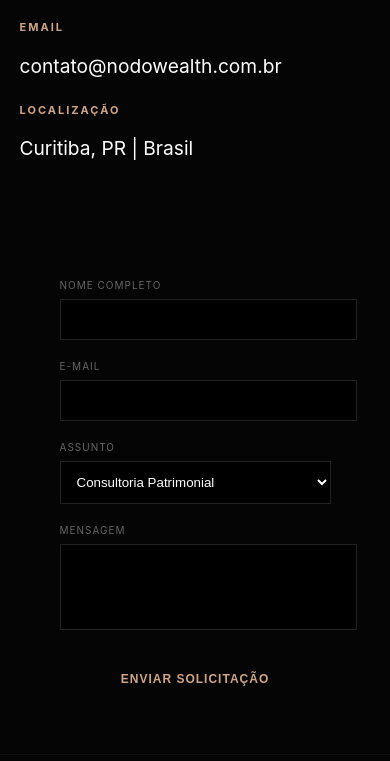
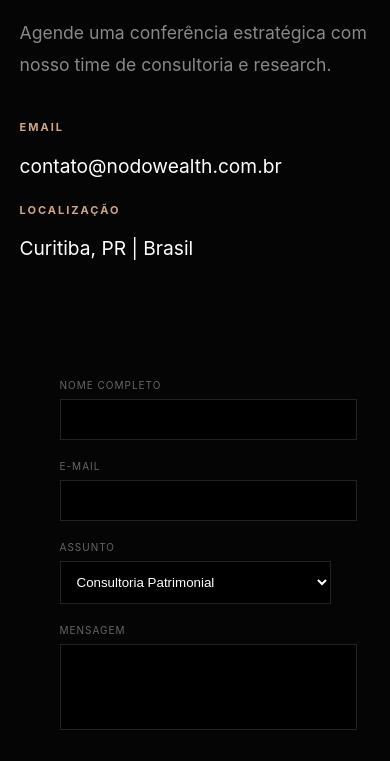
Before and after one commit to NodoWealth/nodowealth, a plain HTML site: page contato.html in a window 390 px wide. Shown: the part 213-974 px from the top of the page. Drawn offline with Linux system fonts and the light colour scheme.

Commit message:
descida manual do conteúdo

```diff
--- a/contato.html
+++ b/contato.html
@@ -21,6 +21,19 @@
     <meta name="viewport" content="width=device-width, initial-scale=1.0">
     <link rel="stylesheet" href="style.css">
     <link href="https://fonts.googleapis.com/css2?family=Plus+Jakarta+Sans:wght@300;400;600;700&display=swap" rel="stylesheet">
+
+    <style>
+        /* Empurra o conteúdo para baixo apenas nesta página */
+        main {
+            padding-top: 120px !important; /* Ajuste este número se precisar de mais ou menos espaço */
+        }
+
+        @media (max-width: 992px) {
+            main {
+                padding-top: 100px !important;
+            }
+        }
+    </style>
 </head>
 <body>
 <header class="header-main">
```
